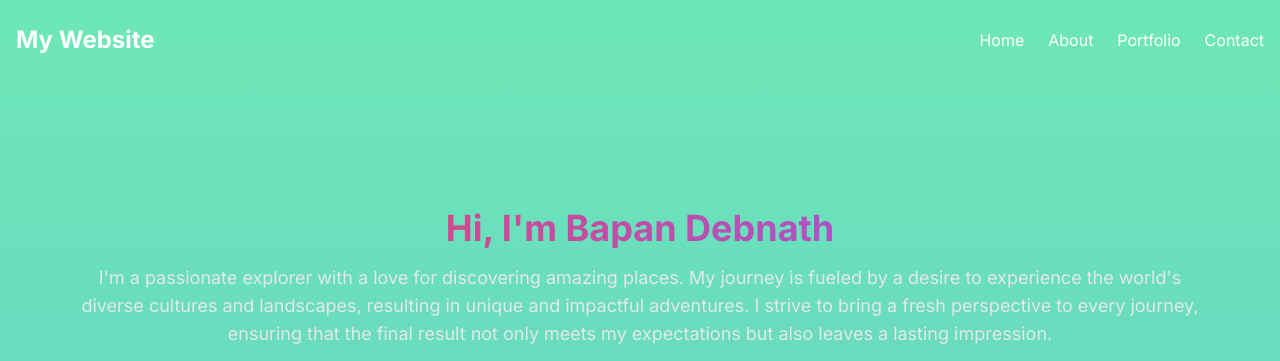
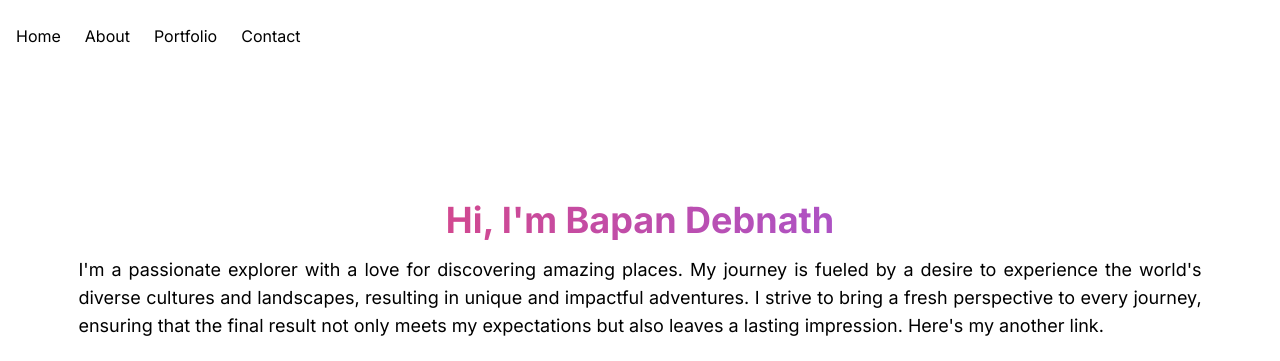
Before and after one commit to bapan03/my-website1, a plain HTML site: page index.html in a window 1280 px wide. Shown: the top 361 px of the page. Drawn offline with nearby package versions, Linux system fonts and the light colour scheme.

Commit message:
Update index.html

```diff
--- a/index.html
+++ b/index.html
@@ -11,10 +11,11 @@
     <style>
         body {
             font-family: 'Inter', sans-serif;
+            background-color: #ffffff;
         }
-        .bg-gradient-custom {
-            background: linear-gradient(to bottom, #6ee7b7, #3b82f6); /* Tailwind colors: from emerald-300 to blue-500 */
-        }
+        /* .bg-gradient-custom {
+            background: linear-gradient(to bottom, #EDE6E2, #3b82f6); /* Tailwind colors: from emerald-300 to blue-500 */
+        /* } */
         .text-gradient-custom {
             background: linear-gradient(to right, #f43f5e, #8b5cf6); /* Tailwind colors: from rose-500 to violet-500 */
             -webkit-background-clip: text;
@@ -30,17 +31,25 @@
             padding-left: 1rem;
             padding-right: 1rem;
         }
+
+        /* header {
+            background-color: #619cfa; /* Tailwind's bg-blue-500 */
+            /* color: white; */
+            /* padding: 1rem 0; */
+            /* text-align: center;
+            box-shadow: 0 2px 4px rgba(0, 0, 0, 0.1); Tailwind's shadow-md */
+        /* } */
     </style>
 </head>
 <body class="bg-gradient-custom text-white">
     <header class="container mx-auto px-4 py-6 flex justify-between items-center">
-        <h1 class="text-2xl font-bold text-white">My Website</h1>
+        <!-- <h1 class="text-2xl font-bold text-black">My Website</h1> -->
         <nav>
             <ul class="flex space-x-6">
-                <li><a href="#home" class="hover:text-gray-200 transition duration-300">Home</a></li>
-                <li><a href="#about" class="hover:text-gray-200 transition duration-300">About</a></li>
-                <li><a href="#portfolio" class="hover:text-gray-200 transition duration-300">Portfolio</a></li>
-                <li><a href="#contact" class="hover:text-gray-200 transition duration-300">Contact</a></li>
+                <li><a href="#home" class="hover:text-white transition duration-300 text-black">Home</a></li>
+                <li><a href="#about" class="hover:text-gray-200 transition duration-300 text-black">About</a></li>
+                <li><a href="#portfolio" class="hover:text-gray-200 transition duration-300 text-black">Portfolio</a></li>
+                <li><a href="#contact" class="hover:text-gray-200 transition duration-300 text-black">Contact</a></li>
             </ul>
         </nav>
     </header>
@@ -49,7 +58,7 @@
         <section id="home" class="container-center">
             <div class="text-center" style="max-width: 90%;">
                 <h2 class="text-4xl font-bold text-gradient-custom mb-4">Hi, I'm Bapan Debnath</h2>
-                <p class="text-lg text-gray-200 mb-6">I'm a passionate explorer with a love for discovering amazing places. My journey is fueled by a desire to experience the world's diverse cultures and landscapes, resulting in unique and impactful adventures. I strive to bring a fresh perspective to every journey, ensuring that the final result not only meets my expectations but also leaves a lasting impression.</p>
+                <p class="text-lg text-black mb-6 text-justify text-black">I'm a passionate explorer with a love for discovering amazing places. My journey is fueled by a desire to experience the world's diverse cultures and landscapes, resulting in unique and impactful adventures. I strive to bring a fresh perspective to every journey, ensuring that the final result not only meets my expectations but also leaves a lasting impression.  Here's my another <a href="page2.html" class="text-black hover:text-white transition duration-300 text-black">link</a>.</p>
                 <button class="bg-blue-500 hover:bg-blue-600 text-white font-semibold py-3 px-6 rounded-full transition duration-300">
                     Learn More
                 </button>
@@ -67,7 +76,7 @@
                         <img src="https://plus.unsplash.com/premium_photo-1663013021590-c3d2ff59030b?q=80&w=2070&auto=format&fit=crop&ixlib=rb-4.0.3&ixid=M3wxMjA3fDB8MHxwaG90by1wYWdlfHx8fGVufDB8fHx8fA%3D%3D" alt="About Bapan Debnath" width="400" height="300" class="rounded-lg shadow-xl max-w-full h-auto">
                     </div>
                     <div class="md:w-1/2 text-left order-1 md:order-none">
-                        <p class="text-lg text-gray-200 mb-6 text-justify">
+                        <p class="text-lg text-gray-200 mb-6 text-justify text-black">
                             Here's a bit about me. I'm passionate about exploring new horizons and immersing myself in the rich tapestry of global cultures. From savoring exotic cuisines to navigating bustling markets, I love experiencing the world through its diverse offerings.
                             I've been working as a traveler for several years, and I'm always eager to learn new things and embrace the unexpected. My journey in this field has been incredibly rewarding, allowing me to discover hidden gems, forge lifelong friendships, and connect with people from all walks of life. I am driven by the challenge of navigating unfamiliar territories, adapting to new environments, and find immense satisfaction in the process of immersing myself in the beauty and wonder of our world.
                         </p>
```
